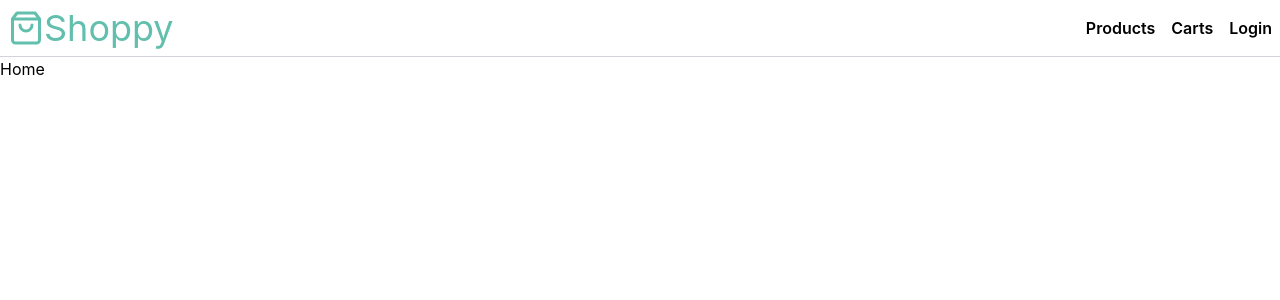
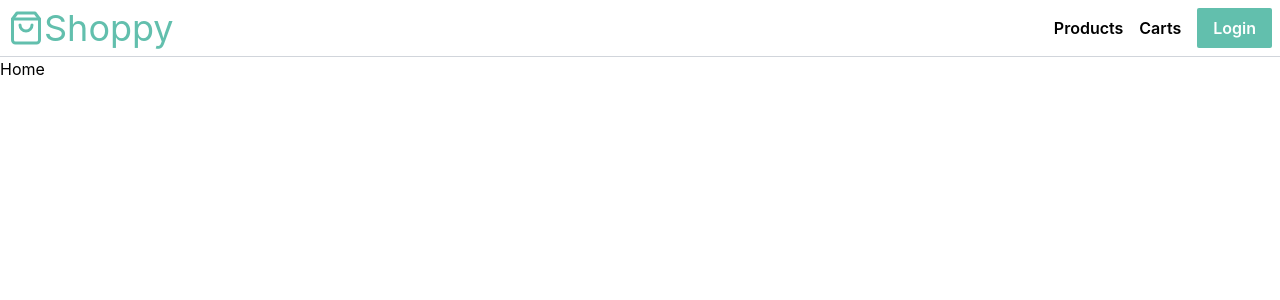
Before and after one commit to jade0819/jade-shoppy, a React (Create React App) app: page / in a window 1280 px wide. Shown: the top 300 px of the page. Built offline with nearby package versions, Linux system fonts and the light colour scheme; no server answers.

Commit message:
UI: Button 컴포넌트 추가, 로그인/로그아웃 버튼을 버튼 컴포넌트로 변경

```diff
--- a/src/api/firebase.js
+++ b/src/api/firebase.js
@@ -33,7 +33,6 @@
   onAuthStateChanged(auth, async (user) => {
     // 1. 사용자가 있는 경우에 (로그인한 경우)
     const updatedUser = user ? await adminUser(user) : null;
-    console.log(updatedUser);
     callback(updatedUser);
   });
 }
@@ -44,7 +43,6 @@
   return get(ref(database, "admins")).then((snapshot) => {
     if (snapshot.exists()) {
       const admins = snapshot.val();
-      console.log(admins);
       const isAdmin = admins.includes(user.uid);
       return { ...user, isAdmin };
     }
--- a/src/components/Navbar.jsx
+++ b/src/components/Navbar.jsx
@@ -4,12 +4,14 @@
 import { BsFillPencilFill } from "react-icons/bs";
 import { login, logout, onUserStateChange } from "../api/firebase";
 import User from "./User";
+import Button from "./ui/Button";
 
 export default function Navbar() {
   const [user, setUser] = useState();
 
   useEffect(() => {
     onUserStateChange((user) => {
+      console.log(user);
       setUser(user);
     });
   }, []);
@@ -29,8 +31,8 @@
           </Link>
         )}
         {user && <User user={user} />}
-        {!user && <button onClick={login}>Login</button>}
-        {user && <button onClick={logout}>Logout</button>}
+        {!user && <Button text={"Login"} onClick={login} />}
+        {user && <Button text={"Logout"} onClick={logout} />}
       </nav>
     </header>
   );
--- a/src/components/User.jsx
+++ b/src/components/User.jsx
@@ -2,7 +2,7 @@
 
 export default function User({ user: { photoURL, displayName } }) {
   return (
-    <div className="flex items-center">
+    <div className="flex items-center shrink-0">
       <img
         className="w-10 h-10 rounded-full mr-2"
         src={photoURL}
--- /dev/null
+++ b/src/components/ui/Button.jsx
@@ -0,0 +1,12 @@
+import React from "react";
+
+export default function Button({ text, onClick }) {
+  return (
+    <button
+      className="bg-brand text-white py-2 px-4 rounded-sm hover:brightness-110"
+      onClick={onClick}
+    >
+      {text}
+    </button>
+  );
+}
```
